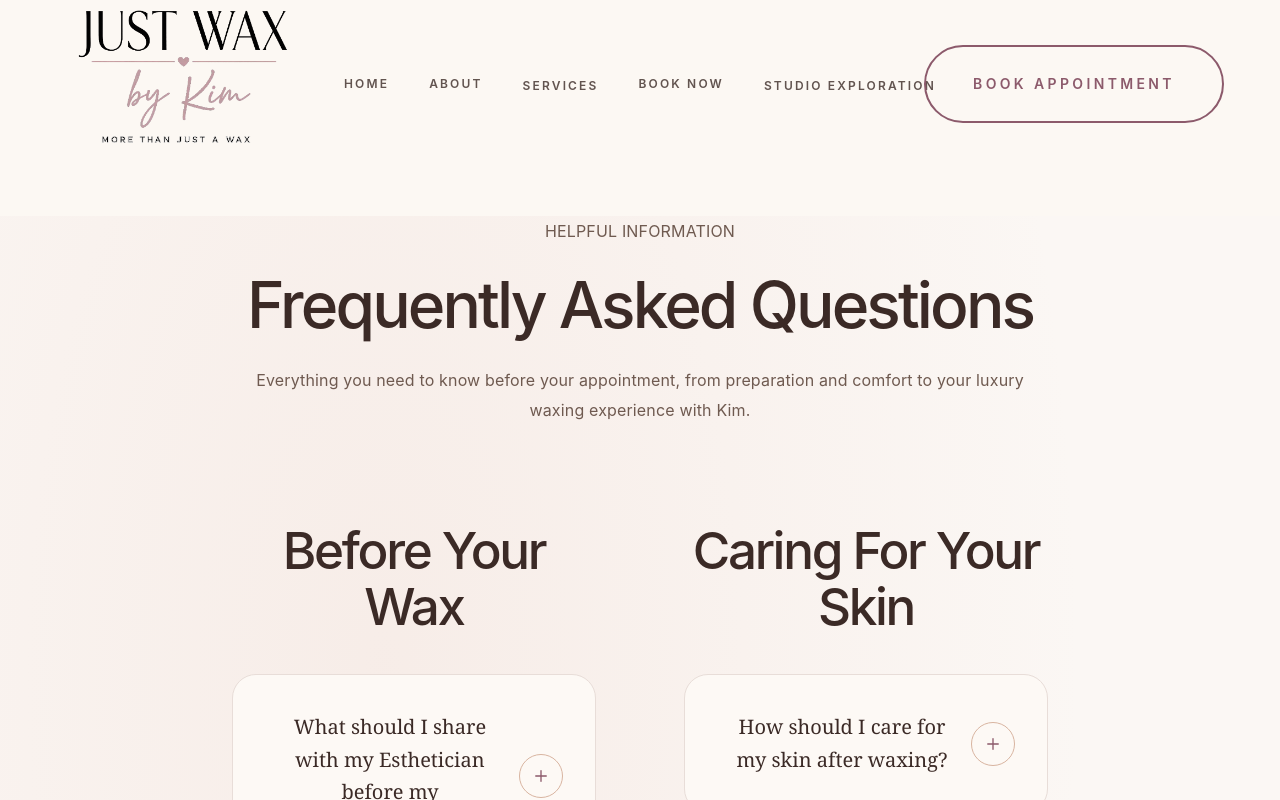
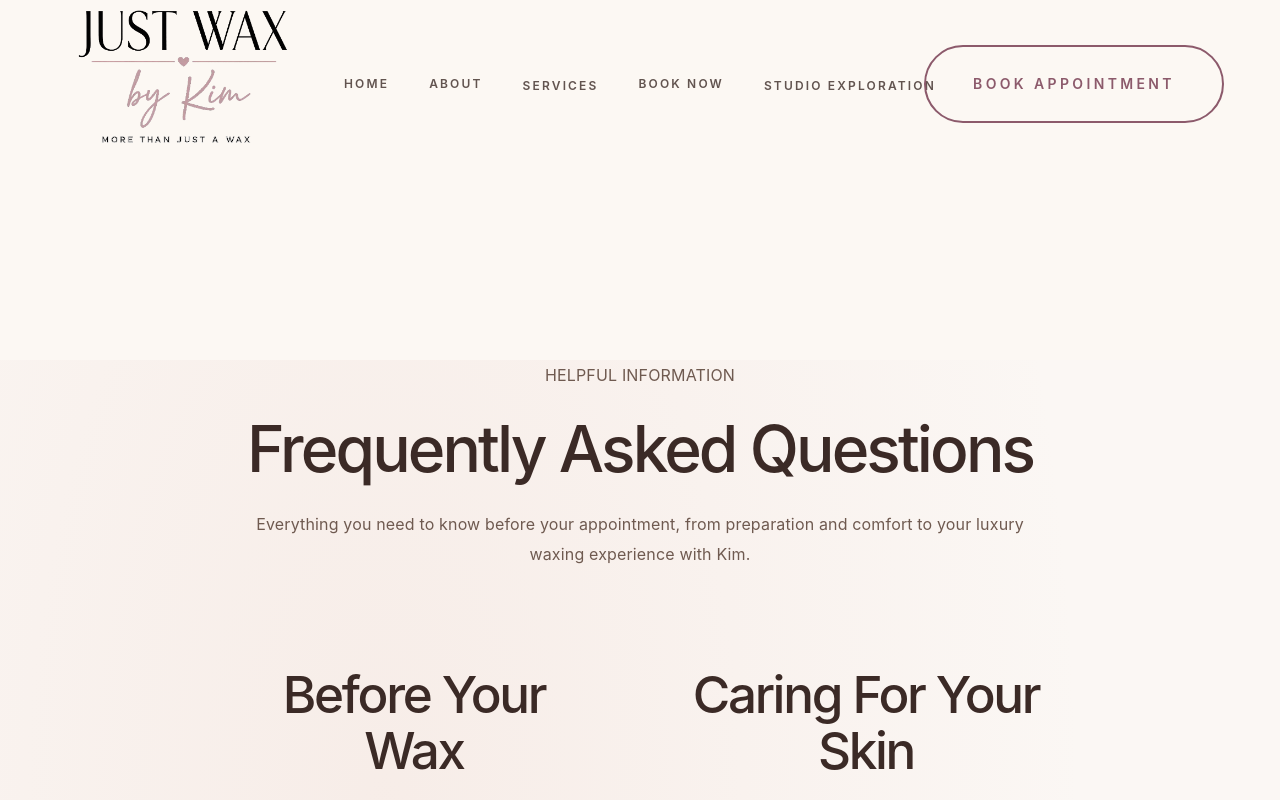
Before and after one commit to kevin-phan-25/just-wax-by-kim, a Next.js app: page /faq in a window 1280 px wide. Shown: the top 800 px of the page. Built offline with nearby package versions, Linux system fonts and the light colour scheme; a web font is replaced by a local one.

Commit message:
Update layout.tsx

```diff
--- a/app/(studio)/layout.tsx
+++ b/app/(studio)/layout.tsx
@@ -1,4 +1,5 @@
 /**
+ *
  * ---
  * File:
  * app/(studio)/layout.tsx
@@ -10,7 +11,9 @@
  * • Navbar clearance
  * • Editorial page rhythm
  * • Studio spacing consistency
+ *
  * ---
+ *
  */
 
 export default function StudioLayout({
@@ -25,11 +28,11 @@ export default function StudioLayout({
 
         w-full
 
-        pt-[168px]
+        pt-[280px]
 
-        md:pt-[190px]
+        md:pt-[320px]
 
-        xl:pt-[216px]
+        xl:pt-[360px]
       "
     >
       {children}
```
